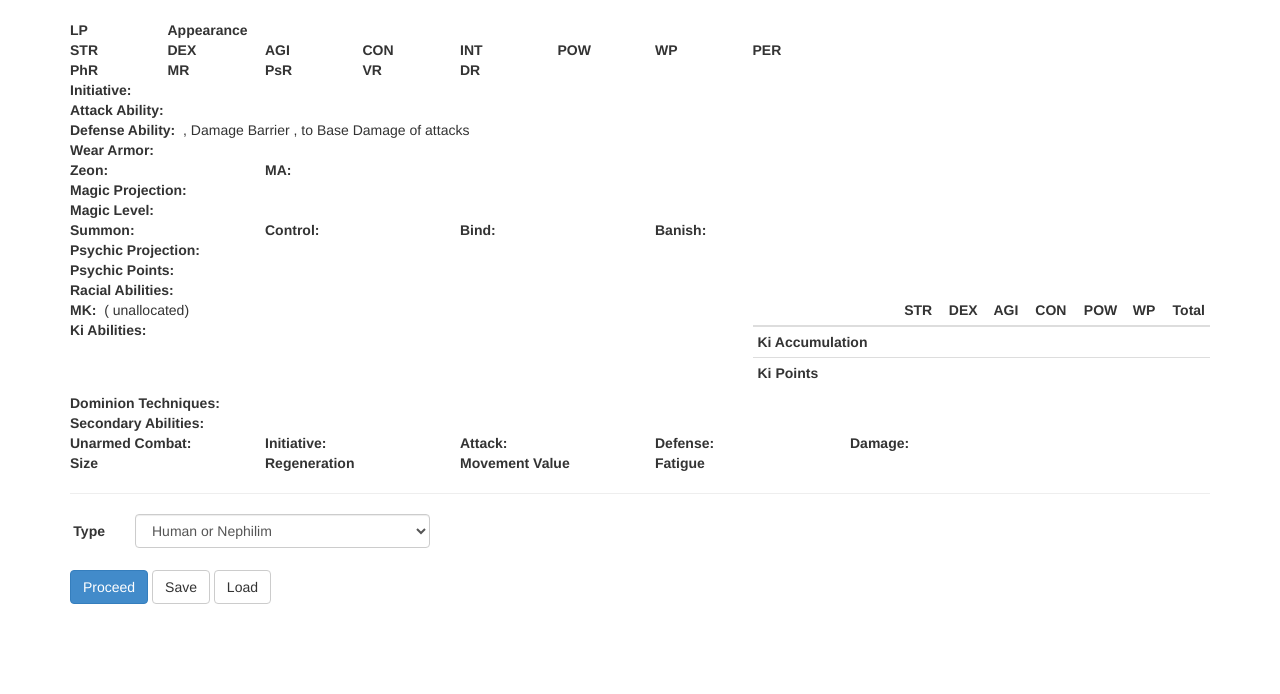
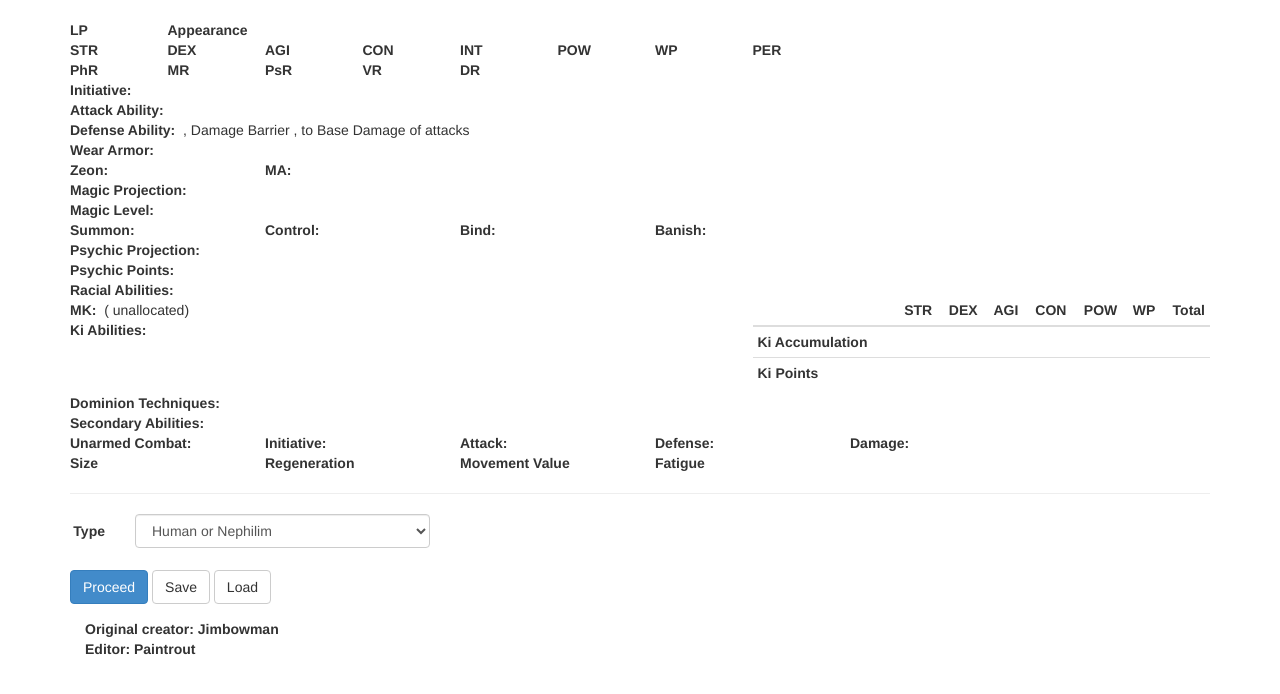
Before and after one commit to Paintrout/test-anima-improved-chargen, a website: page index.html in a window 1280 px wide. Drawn offline with Linux system fonts and the light colour scheme.

Commit message:
Add files via upload

```diff
--- a/index.html
+++ b/index.html
@@ -421,6 +421,10 @@
   </div>
 
   </div>
+        <div class="col-xs-12">
+				<div><strong>Original creator: Jimbowman</strong>
+		<div><strong>Editor: Paintrout</strong>
+      </div>
 </div>
 </form>
 
```
